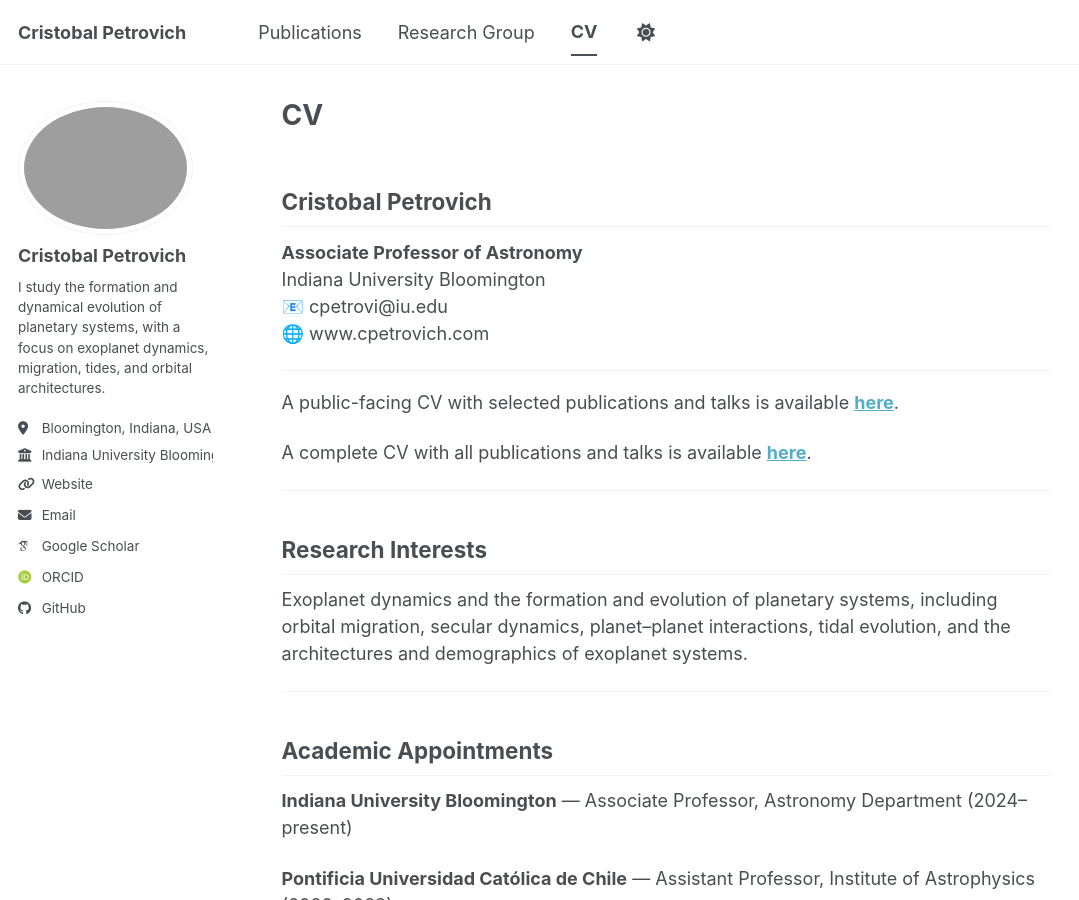
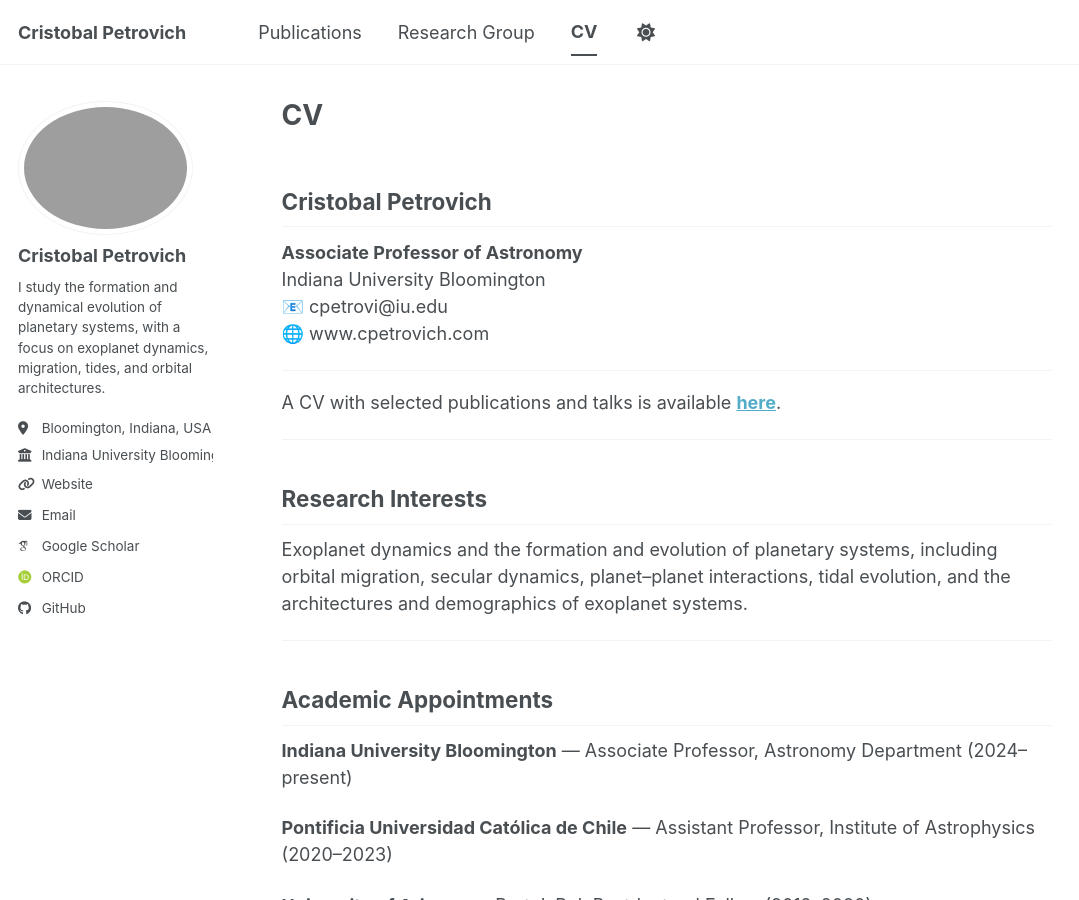
Before and after one commit to cpetrovich/cpetrovich.github.io, a Jekyll site: the page built from _pages/cv.md, in a window 1280 px wide and 900 px high. Shown: the whole window, without its empty margins (0-1079 px from the left). Built offline with Jekyll 4.4.1, drawn with Linux system fonts in a browser that asks for light colours; some web fonts are replaced; a script bundle is joined from its source files by our own code; library files that are not in the unit come from our copies.

Commit message:
Keep only selected CV on webpage

```diff
--- a/_pages/cv.md
+++ b/_pages/cv.md
@@ -13,9 +13,7 @@
 
 ---
 
-A public-facing CV with selected publications and talks is available [**here**](https://cpetrovich.com/files/cv.pdf).
-
-A complete CV with all publications and talks is available [**here**](https://cpetrovich.com/files/cv_full.pdf).
+A CV with selected publications and talks is available [**here**](https://cpetrovich.com/files/cv.pdf).
 
 ---
 
```
Also changed, not shown: 1 other file.
